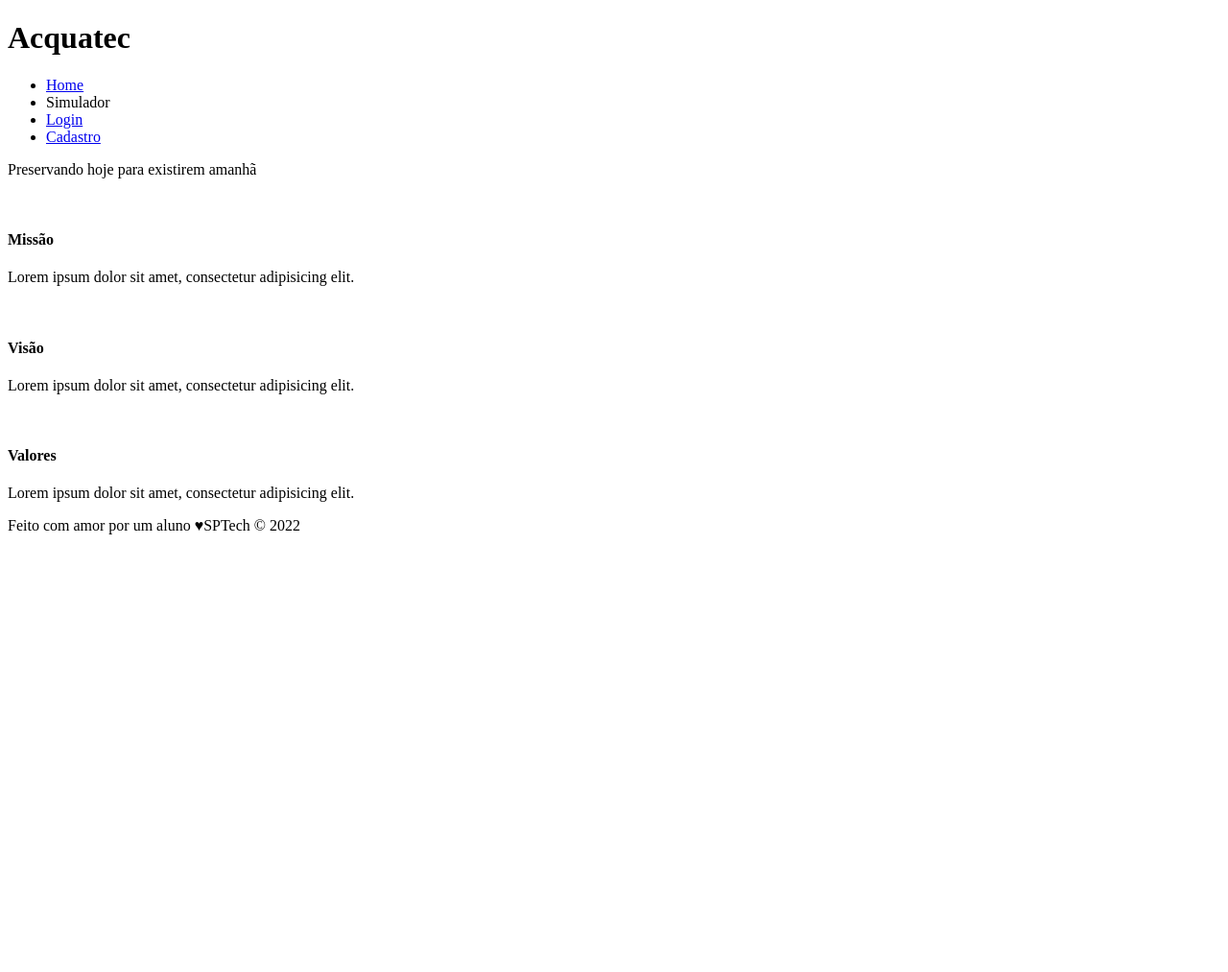
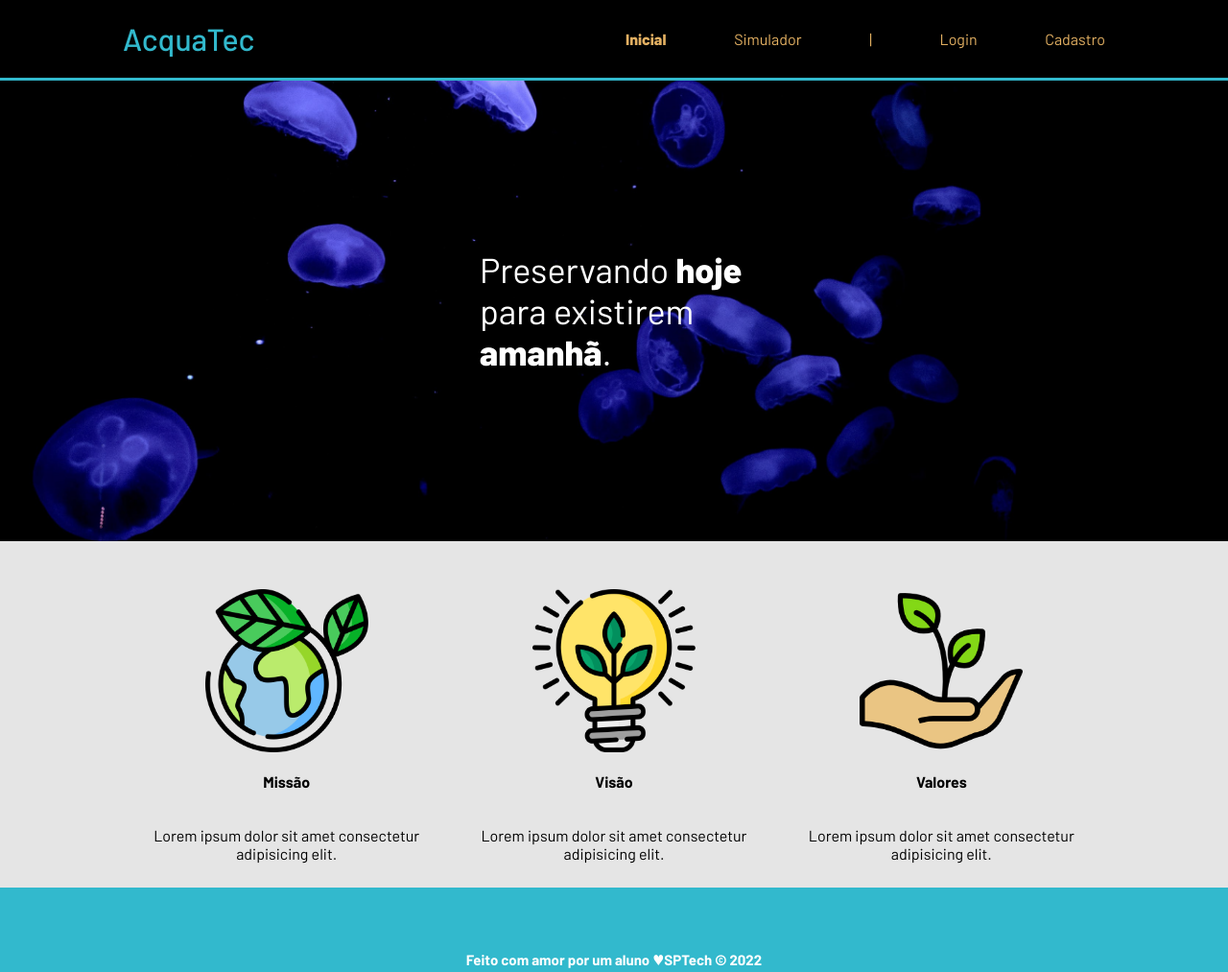
Before and after one commit to AgdaTaniguchi/Acquatec, a website: page public/index.html in a window 1280 px wide. Shown: the whole page at 96% size. Before the commit the page ends 800 px from the top, so only its background shows below. Drawn offline with Linux system fonts and the light colour scheme.

Commit message:
Alterando login

```diff
--- a/public/css/style.css
+++ b/public/css/style.css
@@ -21,6 +21,11 @@
   justify-content: space-between;
 }
 
+.header .navBar{
+    display: flex;
+    justify-cotent: space-between;
+}
+
 .header a {
   text-decoration: none;
   color: #e3b062;
@@ -31,7 +36,7 @@
 }
 
 .navbar {
-  width: 300px;
+  width: 500px;
   display: flex;
   align-items: center;
   justify-content: space-between;
--- a/public/index.html
+++ b/public/index.html
@@ -1,54 +1,84 @@
 <!DOCTYPE html>
-<html lang="pt-br">
+<html lang="en">
+
 <head>
     <meta charset="UTF-8">
     <meta http-equiv="X-UA-Compatible" content="IE=edge">
     <meta name="viewport" content="width=device-width, initial-scale=1.0">
-        <title>HOME - Acquatec</title>
-        <link rel="stylesheet" href="estilo.css">
+
+    <title>AcquaTec | Página Inicial</title>
+
+    <script src="./js/funcoes.js"></script>
+
+    <link rel="icon" href="./assets/icon/favicon.ico">
+    <link rel="stylesheet" href="./css/style.css">
+    <link rel="preconnect" href="https://fonts.gstatic.com">
+    <!-- <link
+        href="https://fonts.googleapis.com/css2?family=Exo+2:ital,wght@0,100;0,200;0,300;0,400;0,500;0,600;0,700;0,800;0,900;1,100;1,200;1,300;1,400;1,500;1,600;1,700;1,800;1,900&display=swap"
+        rel="stylesheet"> -->
 </head>
+
 <body>
     <div class="header">
         <div class="container">
-                <h1 class="titulo">Acquatec</h1>
-                <ul class="navBar">
-                    <li id="aqui"><a href="index.html">Home</a></li>
-                    <li>Simulador</li>
-                    <li><a href="login.html">Login</a></li>
-                    <li><a href="cadastro.html">Cadastro</a></li>
+            <h1 class="titulo">AcquaTec</h1>
+            <ul class="navbar">
+                <li class="agora">Inicial</li>
+                <li>
+                    <a href="./simulador.html">Simulador</a>
+                </li>
+                <li>|</li>
+                <li>
+                    <a href="./login.html">Login</a>
+                </li>
+                <li>
+                    <a href="./cadastro.html">Cadastro</a>
+                </li>
             </ul>
         </div>
     </div>
+
     <div class="banner">
         <div class="container">
-                <p>Preservando <span>hoje</span> para existirem <span>amanhã</span></p>
+            <p>
+                Preservando <span>hoje</span> para existirem <span>amanhã</span>.
+            </p>
         </div>
     </div>
+
     <div class="social">
         <div class="container">
             <div class="boxes">
                 <div class="box">
-                        <img src="imgs/planet-earth_color.png" alt="">
+                    <img src="./assets/imgs/planet-earth_color.png" alt="icone da missão">
                     <h4>Missão</h4>
-                        <p>Lorem ipsum dolor sit amet, consectetur adipisicing elit.</p>
+                    <p>Lorem ipsum dolor sit amet consectetur adipisicing elit.</p>
                 </div>
+
                 <div class="box">
-                        <img src="imgs/lightbulb_color.png" alt="">
+                    <img src="./assets/imgs/lightbulb_color.png" alt="icone da visão">
                     <h4>Visão</h4>
-                        <p>Lorem ipsum dolor sit amet, consectetur adipisicing elit.</p>
+                    <p>Lorem ipsum dolor sit amet consectetur adipisicing elit.</p>
                 </div>
+
                 <div class="box">
-                        <img src="imgs/growth_color.png" alt="">
+                    <img src="./assets/imgs/growth_color.png" alt="icone dos valores">
                     <h4>Valores</h4>
-                        <p>Lorem ipsum dolor sit amet, consectetur adipisicing elit.</p>
+                    <p>Lorem ipsum dolor sit amet consectetur adipisicing elit.</p>
                 </div>
             </div>
         </div>
+
+
     </div>
+
+    <!--footer inicio-->
     <div class="footer">
         <div class="container">
-                <p>Feito com amor por um aluno &hearts;SPTech &copy 2022</p>
+            <h4>Feito com amor por um aluno &hearts;SPTech &copy; 2022</h4>
         </div>
     </div>
+    <!--footer fim-->
 </body>
+
 </html>
```
Also changed, not shown: public/login.html (+14 -10 lines). Lines whose indentation alone changed are shown as unchanged.
